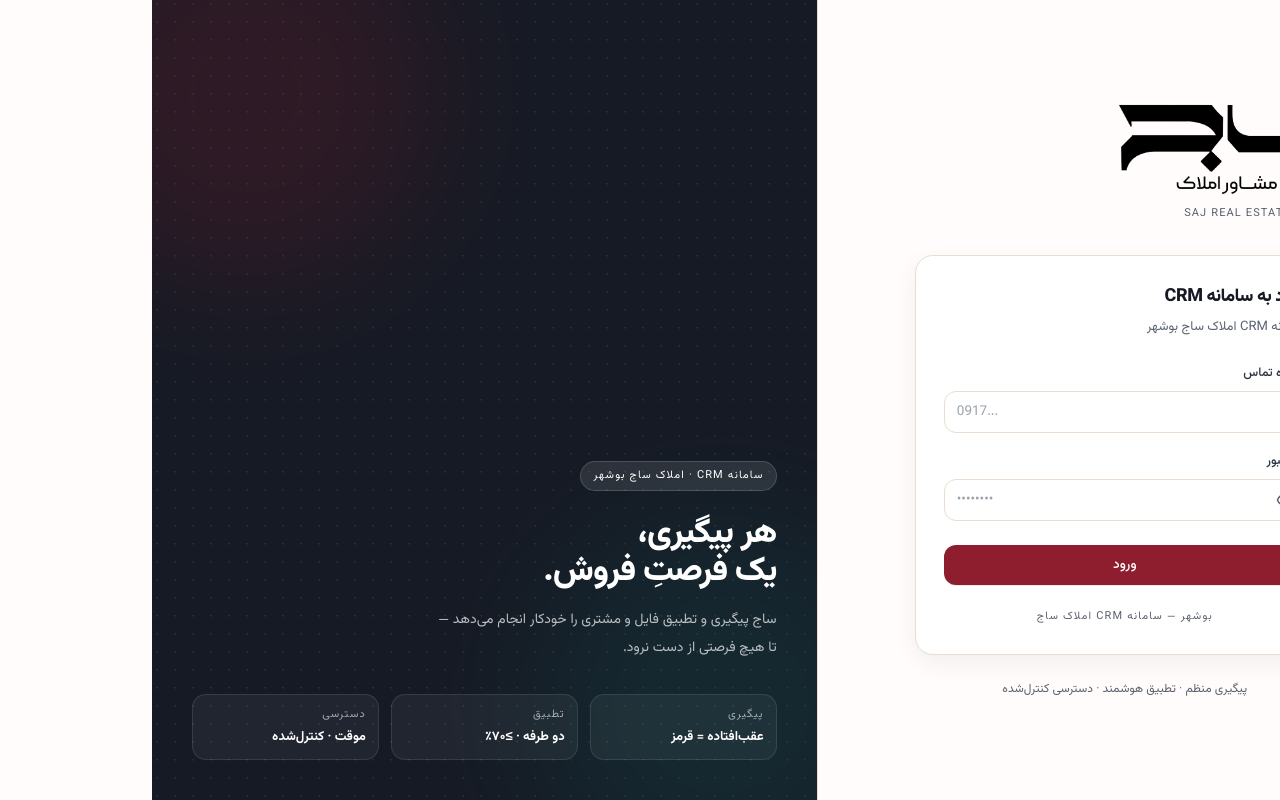
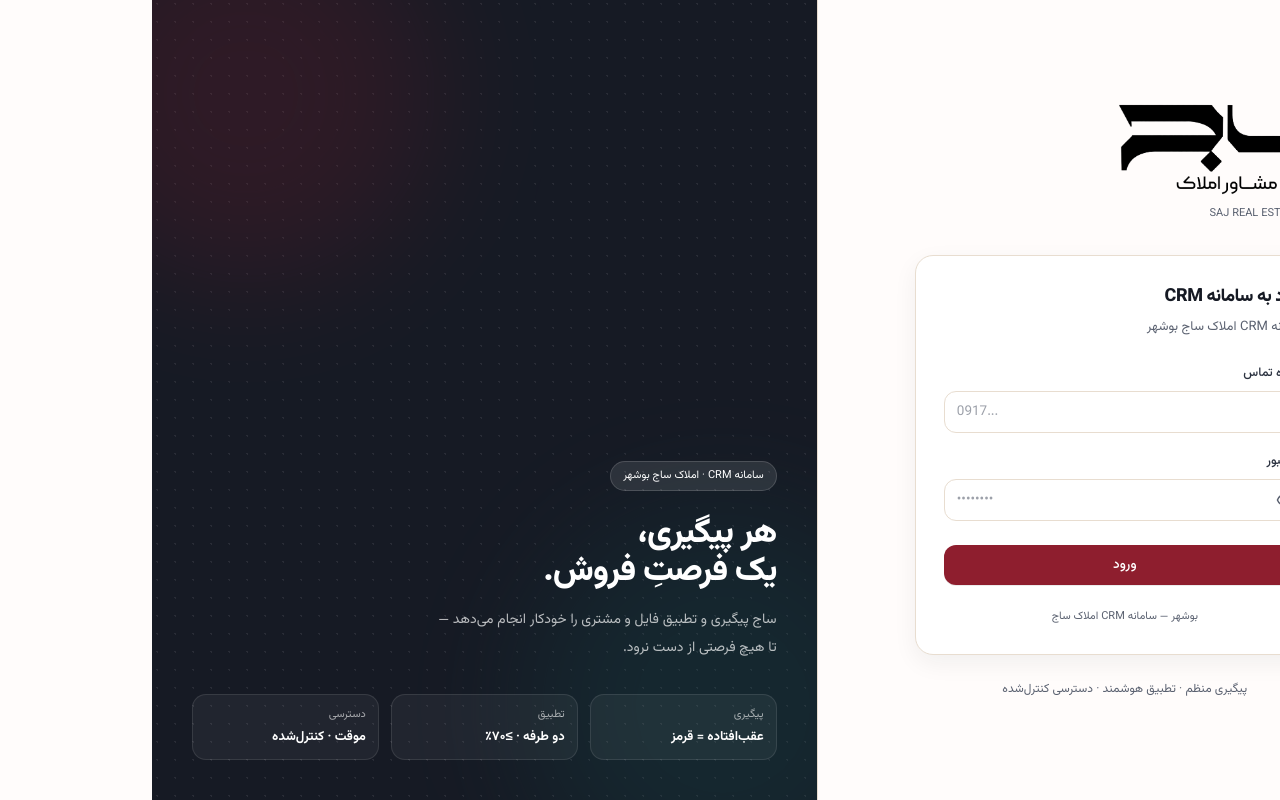
Before and after one commit to behzad1-svg/amlak, a Next.js app: page /login in a window 1280 px wide. Built offline with nearby package versions, Linux system fonts and the light colour scheme.

Commit message:
حذف tracking-widest از متن‌های فارسی باقی‌مانده (ورود و نوار بالا)

```diff
--- a/src/app/login/page.tsx
+++ b/src/app/login/page.tsx
@@ -31,7 +31,7 @@ export default function LoginPage() {
         <div className="w-full max-w-[420px]">
           <div className="mb-8">
             <Image src="/saj-logo.png" alt="املاک ساج — مشاور املاک" width={1379} height={611} className="h-auto w-[220px]" priority />
-            <div className="mt-2 text-[11px] tracking-widest text-[var(--ink-3)]">بوشهر · SAJ REAL ESTATE</div>
+            <div className="mt-2 text-[11px] text-[var(--ink-3)]">بوشهر · SAJ REAL ESTATE</div>
           </div>
 
           <div className="rounded-[var(--radius-xl)] border border-[var(--line)] bg-white p-6 sm:p-7 shadow-[0_8px_24px_rgba(22,26,36,0.06)]">
@@ -52,7 +52,7 @@ export default function LoginPage() {
               <Button type="submit" disabled={loading} className="w-full mt-2">{loading ? "در حال ورود..." : "ورود"}</Button>
             </form>
 
-            <p className="mt-6 text-center text-[11px] tracking-widest text-[var(--ink-3)]">بوشهر — سامانه CRM املاک ساج</p>
+            <p className="mt-6 text-center text-[11px] text-[var(--ink-3)]">بوشهر — سامانه CRM املاک ساج</p>
           </div>
 
           <p className="mt-6 text-center text-[12px] leading-5 text-[var(--ink-3)]">پیگیری منظم · تطبیق هوشمند · دسترسی کنترل‌شده</p>
@@ -66,7 +66,7 @@ export default function LoginPage() {
         <div className="absolute -bottom-24 -right-24 h-[380px] w-[380px] rounded-full bg-[var(--sea)] opacity-20 blur-3xl" />
         <div className="relative flex flex-1 flex-col p-10">
           <div className="mt-auto">
-            <div className="inline-flex items-center gap-2 rounded-full border border-white/15 bg-white/10 px-3 py-1.5 text-[11px] tracking-widest">سامانه CRM · املاک ساج بوشهر</div>
+            <div className="inline-flex items-center gap-2 rounded-full border border-white/15 bg-white/10 px-3 py-1.5 text-[11px]">سامانه CRM · املاک ساج بوشهر</div>
             <h2 className="mt-6 text-[34px] font-extrabold leading-[1.1] tracking-tight">
               هر پیگیری،
               <br />
@@ -77,15 +77,15 @@ export default function LoginPage() {
             </p>
             <div className="mt-8 grid grid-cols-3 gap-3">
               <div className="rounded-[14px] border border-white/10 bg-white/5 p-3">
-                <div className="text-[11px] tracking-widest text-white/60">پیگیری</div>
+                <div className="text-[11px] text-white/60">پیگیری</div>
                 <div className="mt-1 text-[13px] font-bold">عقب‌افتاده = قرمز</div>
               </div>
               <div className="rounded-[14px] border border-white/10 bg-white/5 p-3">
-                <div className="text-[11px] tracking-widest text-white/60">تطبیق</div>
+                <div className="text-[11px] text-white/60">تطبیق</div>
                 <div className="mt-1 text-[13px] font-bold">دو طرفه · ≥۷۰٪</div>
               </div>
               <div className="rounded-[14px] border border-white/10 bg-white/5 p-3">
-                <div className="text-[11px] tracking-widest text-white/60">دسترسی</div>
+                <div className="text-[11px] text-white/60">دسترسی</div>
                 <div className="mt-1 text-[13px] font-bold">موقت · کنترل‌شده</div>
               </div>
             </div>
--- a/src/components/layout/DashboardShell.tsx
+++ b/src/components/layout/DashboardShell.tsx
@@ -93,7 +93,7 @@ export function DashboardShell({
             <Menu className="h-4 w-4" />
           </button>
           <span className="text-[13px] font-extrabold tracking-tight">املاک ساج</span>
-          <span className="hidden sm:inline text-[11px] tracking-widest text-[var(--ink-3)]">بوشهر · SAJ</span>
+          <span className="hidden sm:inline text-[11px] text-[var(--ink-3)]">بوشهر · SAJ</span>
           <span className="mr-auto hidden sm:inline text-[12px] text-[var(--ink-3)]">سامانه CRM بنگاه</span>
         </div>
         <div className="flex-1 bg-[var(--paper)]">{children}</div>
```
